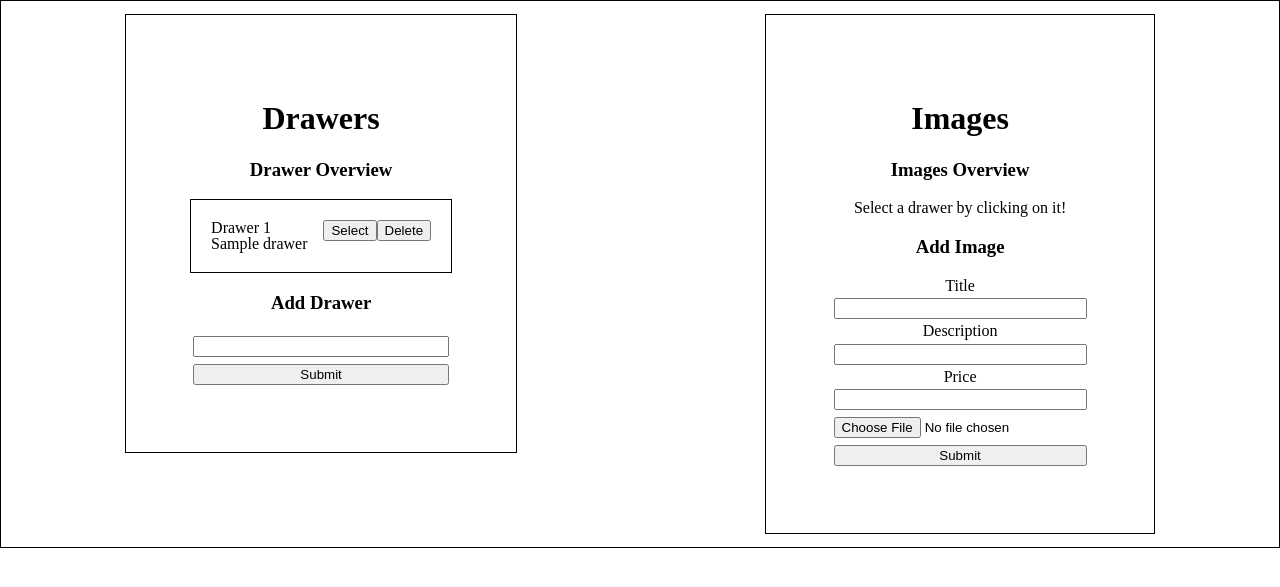
After one commit to Lionheart2007/schmidt-website, a PHP site: page /admin.php in a window 1280 px wide. The commit adds this page. Shown: the top 587 px of the page. Run offline with PHP 8.4, Linux system fonts and the light colour scheme; tables that the repository leaves empty or names only in its code hold one stand-in row (values such as "Sample post").

Commit message:
Implemented large parts of mini cms

```diff
--- /dev/null
+++ b/admin.php
@@ -0,0 +1,86 @@
+<?php include 'config/database.php';?>
+
+<?php
+    $query = 'SELECT * FROM DRAWERS';
+    $result = mysqli_query($conn, $query);
+    $drawers = mysqli_fetch_all($result, MYSQLI_NUM);
+
+
+    $images = [];
+    foreach($drawers as $drawer){
+        try{
+            $query = 'SELECT * FROM DRAWER'.$drawer[0];
+            $result = mysqli_query($conn, $query);
+            array_push($images,mysqli_fetch_all($result,MYSQLI_NUM));
+        }catch(Exception $e){
+            //Nothing
+        }
+    }
+
+
+?>
+<!DOCTYPE html>
+<script>
+    let drawers = <?php echo json_encode($drawers)?>;
+    let images = <?php echo json_encode($images)?>;
+</script>
+
+<script src= 'js/admin.js'></script>
+<html>
+<head>
+        <title>Thomas Didymos Schmidt</title>
+        <link rel="stylesheet" href="style/admin.css">
+        <meta name="viewport" content="width=device-width, initial-scale=1">
+    </head>
+    <body>
+
+            <div class='largeContainer'>
+                <h1>Drawers</h1>
+                <!-- Drawer Overview -->
+                <div id='drawerList'>
+                    <h3>Drawer Overview</h3>
+                </div>
+
+                <!-- Add Drawer -->
+                <div>
+                    <h3>Add Drawer</h3>
+                    <form action="config/addDrawer.php" method="post">
+                        <input type="text" name="drawerName">
+                        <input type="submit">
+                    </form>
+                </div>
+            </div>
+
+
+            <div class='largeContainer'>
+                <h1>Images</h1>
+                <!-- Images Overview-->
+                <div>
+                    <h3>Images Overview</h3>
+                    <div id='listGoesHere'>
+                        <p>Select a drawer by clicking on it!</p>
+                    </div>
+                </div>
+
+                <div>
+                    <h3>Add Image</h3>
+                    <form action="">
+                        <label for="title">Title</label>
+                        <input type="text" name="title">
+                        <label for="technique">Description</label>
+                        <input type="text" name="technique">
+                        <label for="price">Price</label>
+                        <input type="text" name="price">
+                        <input type="file" name="image">
+                        <input type="submit">
+                    </form>
+                </div>
+            </div>
+
+
+
+
+    </body>
+
+
+</html>
--- a/config/database.php
+++ b/config/database.php
@@ -8,8 +8,6 @@
 
     if($conn->connect_error){
         die('Connection Failed '. $conn -> connect_error);
-    }else{
-        echo "Connected :)";
     }
 
 
--- a/inc/header.php
+++ b/inc/header.php
@@ -2,7 +2,7 @@
 <html>
     <head>
         <title>Thomas Didymos Schmidt</title>
-        <link rel="stylesheet" href="style.css">
+        <link rel="stylesheet" href="style/style.css">
         <meta name="viewport" content="width=device-width, initial-scale=1">
     </head>
     <body>
--- /dev/null
+++ b/js/admin.js
@@ -0,0 +1,130 @@
+let currentlySelected = null;
+
+function setUpDrawerList(){
+    let list = document.createElement('ul');
+    list.id = 'drawersList';
+
+    for(let i = 0; i < drawers.length; i++){
+        let listItem = document.createElement('li');
+
+        let numberAndName = document.createElement('div');
+        numberAndName.className = 'numberAndName';
+        let text = document.createElement('p');
+        text.className = "drawerName";
+        text.textContent = `Drawer ${i+1}`;
+
+        numberAndName.appendChild(text);
+        let description = document.createElement('p');
+        description.textContent = drawers[i][1];
+        numberAndName.appendChild(description);
+        listItem.appendChild(numberAndName);
+
+        let forButtons = document.createElement('div');
+
+        let selectButton = document.createElement('button');
+        selectButton.className = "deleteButton";
+        selectButton.textContent = "Select";
+        selectButton.onclick = (()=>updateDrawerSelect(listItem, i));
+
+        forButtons.appendChild(selectButton);
+
+        let deleteButton = document.createElement('button');
+        deleteButton.className = "deleteButton";
+        deleteButton.textContent = "Delete";
+        deleteButton.onclick = (()=>deleteDrawer(drawers[i][0]));
+        forButtons.appendChild( deleteButton);
+
+        listItem.appendChild(forButtons);
+
+        list.appendChild(listItem);
+
+    }
+
+    let container = document.getElementById('drawerList');
+    container.appendChild(list);
+}
+
+function updateDrawerSelect(selected, i){
+    let children = (document.getElementById('drawersList')).children;
+    currentlySelected = drawers[i];
+
+    for(let child = 0; child < children.length; child++)
+        children[child].className = '';
+
+    selected.className = 'selected';
+
+    refreshImageList(i);
+}
+
+function refreshImageList(index) {
+    let list = document.createElement('ul');
+    let imagesOfDrawer = images[index];
+    let listGoesHere = document.getElementById('listGoesHere');
+    listGoesHere.innerHTML = '';
+
+    for(let i = 0; i < imagesOfDrawer.length; i++){
+        let listItem = document.createElement('li');
+
+
+        let text = document.createElement('div');
+
+        let title = document.createElement('p');
+        title.textContent = imagesOfDrawer[i][1];
+        text.appendChild(title);
+
+        let technique = document.createElement('p');
+        technique.textContent = imagesOfDrawer[i][2];
+        text.appendChild(technique);
+
+        let price = document.createElement('p');
+        let stringToUse;
+        switch(imagesOfDrawer[i][3]){
+            case('-1'):
+                stringToUse = "Sold";
+                break;
+            case("-2"):
+                stringToUse = "Price on Application";
+                break;
+            case("-3"):{
+                stringToUse = "Not for Sale";
+                break;
+            }
+            case('-4'):{
+                stringToUse = "Stolen";
+                break;
+            }
+            default: {
+                stringToUse = `EURO ${imagesOfDrawer[i][3]},--`;
+            }
+        }
+        price.textContent = stringToUse;
+        text.appendChild(price);
+
+        listItem.appendChild(text);
+        list.appendChild(listItem);
+    }
+
+    listGoesHere.appendChild(list);
+
+
+}
+
+async function deleteDrawer(drawerToDelete){
+    console.log("Hm")
+    let data = new FormData;
+    data.append('drawerToDelete', drawerToDelete);
+    await fetch("/config/deleteDrawer.php", {method:"POST", body: data})
+    .then(response => response.text())
+    .then(response => console.log(response));
+
+    location.reload(true);
+
+}
+
+function main(){
+    setUpDrawerList();
+}
+
+
+
+document.addEventListener('DOMContentLoaded', main);
--- a/js/index.js
+++ b/js/index.js
@@ -76,13 +76,13 @@ async function setUpDrawerSelect(){
 
     const arrowForward = document.getElementById("arrowForward");
     arrowForward.addEventListener("click", () => {
-        if(currentDrawer<imagesStored.length-1){
+        if(currentDrawer<ids.length-1){
             currentDrawer++;
             loadArtShowcase();
-            currentDrawerH1.textContent = `Drawer ${currentDrawer+1}`;
+            currentDrawerH1.textContent = `Dravwer ${currentDrawer+1}`;
         }
 
-        if(currentDrawer === imagesStored.length-1){
+        if(currentDrawer === ids.length-1){
             arrowForward.style.opacity = '0%';
         }
         else{
--- /dev/null
+++ b/style/admin.css
@@ -0,0 +1,69 @@
+body{
+    display: flex;
+    text-align: center;
+    justify-content: space-around;
+    align-items: flex-start;
+    margin: 0%;
+    border: 1px black solid;
+    flex-wrap: wrap;
+}
+
+body ul{
+    padding: 0px;
+    list-style: none;
+    text-align: left;
+    justify-content: space-between;
+    align-items: center;
+}
+
+
+body li{
+    display: flex;
+    justify-content: space-between;
+    flex-direction:row;
+    padding: 20px;
+}
+
+.selected {
+    background-color: lightgreen;
+}
+
+body li:nth-child(even){
+    border: 1px black solid;
+    border-top: 0px;
+}
+
+body li:nth-child(odd){
+    border: 1px black solid;
+}
+
+
+
+.numberAndName p{
+    line-height: 1em;
+    padding-right: 1em;
+    display: block;
+    margin: 0px;
+}
+
+.deleteButton {
+    margin-top: auto;
+    margin-bottom: auto;
+
+}
+
+form{
+    display: flex;
+    flex-direction: column;
+    justify-content: center;
+}
+
+input{
+    margin: 0.25em;
+}
+
+.largeContainer {
+    border: 1px solid black;
+    padding: 5%;
+    margin: 1%;
+}
```
Also changed, not shown: config/addDrawer.php (added, +12 -0 lines), config/addImage.php (added, +7 -0 lines), config/deleteDrawer.php (added, +12 -0 lines), index.php (+0 -39 lines), login.php (+20 -0 lines), style/style.css (renamed from style.css, +35 -4 lines).
